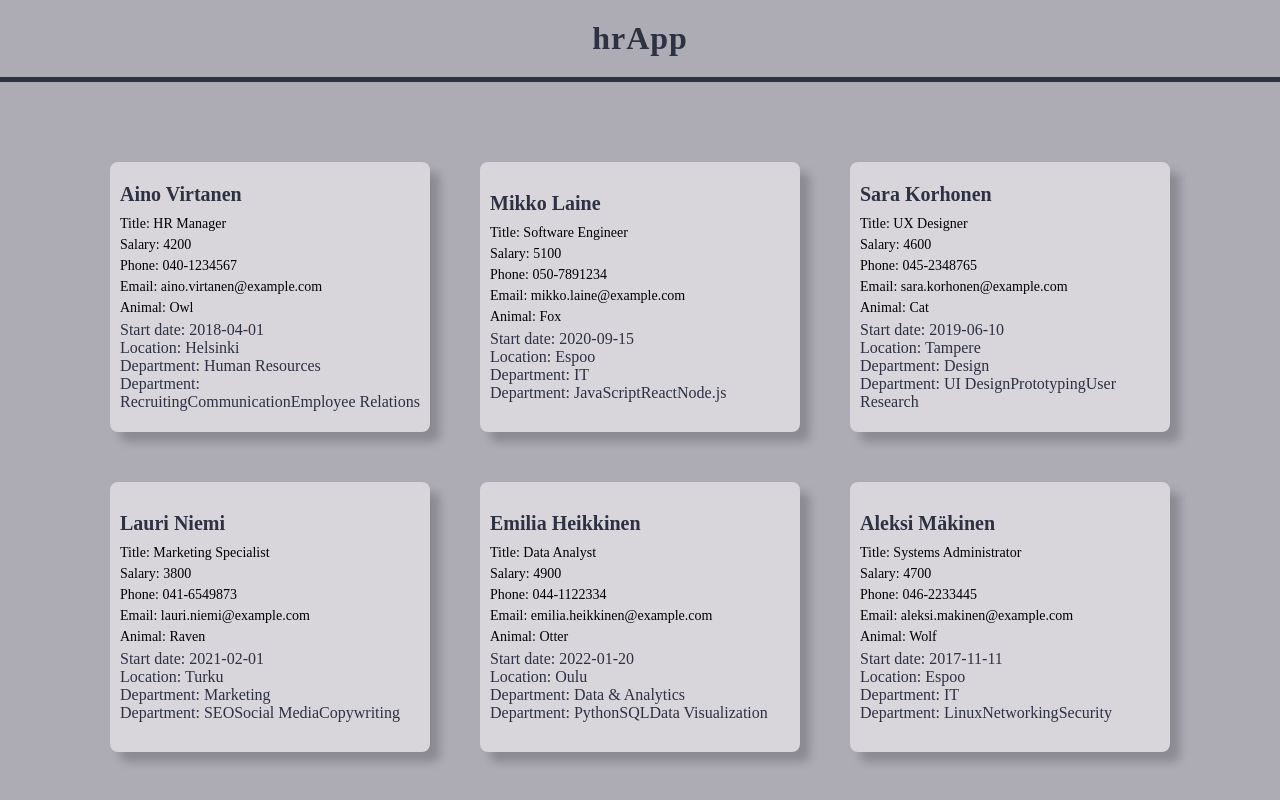
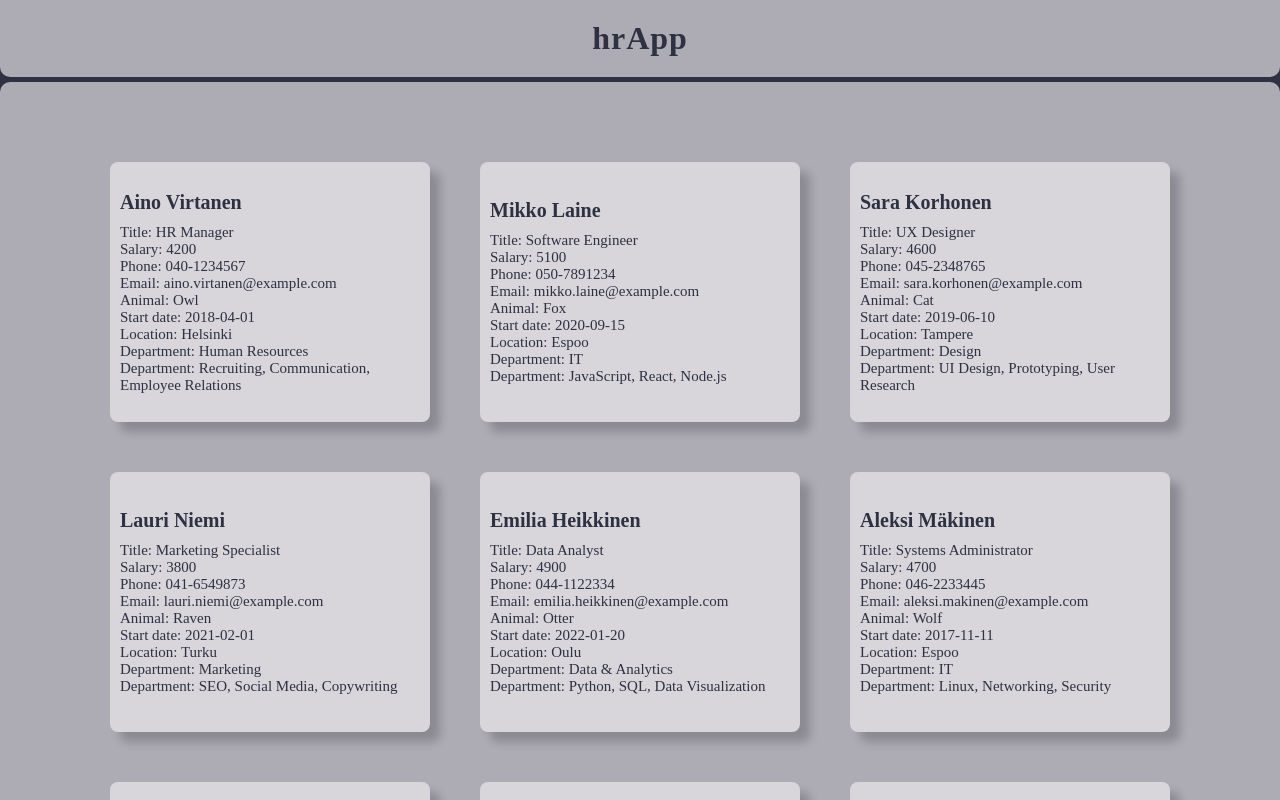
Before and after one commit to bean-123/hrApp, a React (Vite) app: page / in a window 1280 px wide. Shown: the top 800 px of the page. Built offline with nearby package versions, Linux system fonts and the light colour scheme.

Commit message:
Add edits to styles on PersonCard

```diff
--- a/src/App.css
+++ b/src/App.css
@@ -4,8 +4,6 @@
 }
 
 #root {
-  height: 100vh;
-  width: 100vw;
   background-color: #2d3142;
   color: #2d3142;
 }
@@ -19,4 +17,5 @@
   gap: 50px;
   background-color: #adacb5;
   flex-wrap: wrap;
+  border-radius: 10px;
 }
--- a/src/App.jsx
+++ b/src/App.jsx
@@ -23,7 +23,7 @@ function App() {
             startDate={employee.startDate}
             location={employee.location}
             department={employee.department}
-            skills={employee.skills}
+            skills={employee.skills.join(", ")}
           />
         ))}
       </div>
--- a/src/components/Footer.module.css
+++ b/src/components/Footer.module.css
@@ -5,4 +5,5 @@
   display: flex;
   justify-content: center;
   align-items: center;
+  border-radius: 10px 10px 0 0;
 }
--- a/src/components/Header.module.css
+++ b/src/components/Header.module.css
@@ -3,4 +3,5 @@
   background-color: #adacb5;
   text-align: center;
   letter-spacing: 1px;
+  border-radius: 0 0 10px 10px;
 }
--- a/src/components/PersonCard.jsx
+++ b/src/components/PersonCard.jsx
@@ -4,6 +4,7 @@ const Person = (props) => {
   return (
     <div className={styles.Person}>
       <h2 className={styles.name}>{props.name}</h2>
+      <div className={styles.personinfo}>
         <p className={styles.title}>Title: {props.title}</p>
         <p className={styles.salary}>Salary: {props.salary}</p>
         <p className={styles.phone}>Phone: {props.phone}</p>
@@ -14,6 +15,7 @@ const Person = (props) => {
         <p className={styles.department}>Department: {props.department}</p>
         <p className={styles.skills}>Department: {props.skills}</p>
       </div>
+    </div>
   );
 };
 
--- a/src/components/PersonCard.module.css
+++ b/src/components/PersonCard.module.css
@@ -8,7 +8,7 @@
   box-shadow: 10px 10px 10px rgba(0, 0, 0, 0.2);
   padding: 10px;
   width: 300px;
-  height: 250px;
+  height: 240px;
 }
 
 .name {
@@ -17,13 +17,6 @@
   margin-bottom: 10px;
 }
 
-.title,
-.salary,
-.phone,
-.email,
-.number,
-.animal {
-  font-size: 14px;
-  margin-bottom: 5px;
-  color: black;
+.personinfo {
+  font-size: 15px;
 }
```
Lines whose indentation alone changed are shown as unchanged.
